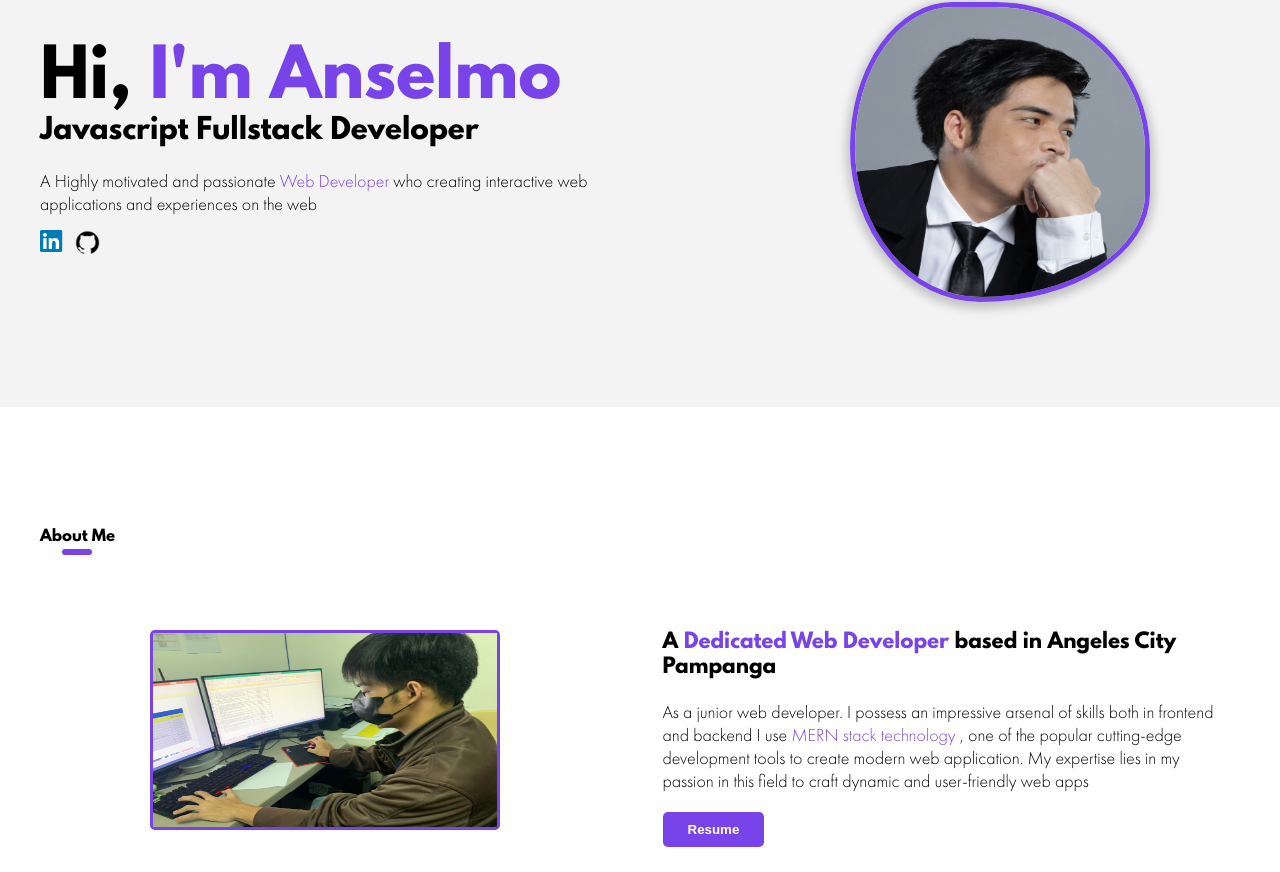
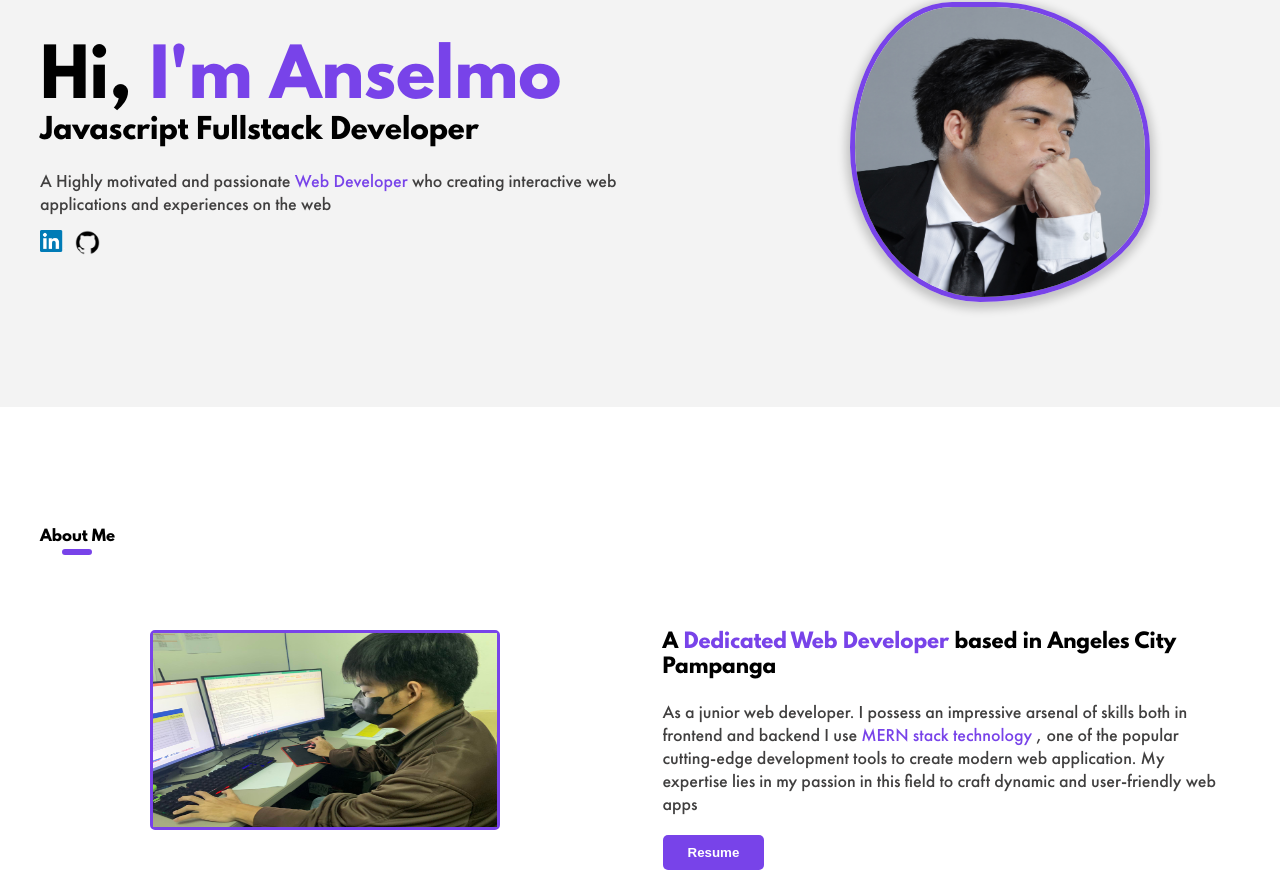
Before and after one commit to anselmo07-2001/anselmo-portfolio, a React (Vite) app: page / in a window 1280 px wide. Shown: the part 183-1055 px from the top of the page. Built offline with nearby package versions, Linux system fonts and the light colour scheme.

Commit message:
added tooltips in aboutme section
change color and font of the heading in hero section and about me section

```diff
--- a/src/components/AboutMe.jsx
+++ b/src/components/AboutMe.jsx
@@ -15,13 +15,13 @@ const AboutMe = () => {
                     </div>
                     <div className="aboutMe-desc">
                         <div className="aboutMe__subheading leagueSpartanFont">A <span className="mainColor">Dedicated Web Developer</span> based in Angeles City Pampanga</div>
-                        <div className="futuraPtLight aboutMe__desc">As a junior web developer. I possess an impressive arsenal
+                        <div className="futuraPtMd aboutMe__desc">As a junior web developer. I possess an impressive arsenal
                             of skills both in frontend and backend I use <span className="mainColor">MERN stack
                             technology </span>, one of the popular cutting-edge development tools
                             to create modern web application. My expertise lies in my passion
                             in this field to craft dynamic and user-friendly web apps
                         </div>
-                        <button className="resumeBtn">Resume</button>
+                        <button className="resumeBtn" title="Download my resume">Resume</button>
                     </div>
                 </div>
             </div>
--- a/src/components/Hero.jsx
+++ b/src/components/Hero.jsx
@@ -40,7 +40,7 @@ const Hero = () => {
                 <div className="hero-user-desc">
                     <h1 className="hero-heading leagueSpartanFont">Hi, <span className="mainColor">I'm Anselmo</span></h1>
                     <h3 className="hero-subheading leagueSpartanFont">Javascript Fullstack Developer</h3>
-                    <div className="hero-desc futuraPtLight">A Highly motivated and passionate <span className="mainColor">Web Developer </span>
+                    <div className="hero-desc futuraPtMd">A Highly motivated and passionate <span className="mainColor">Web Developer </span>
                         who creating interactive web applications and experiences
                         on the web
                     </div>
--- a/src/style/AboutMeStyle.css
+++ b/src/style/AboutMeStyle.css
@@ -24,6 +24,7 @@
 .aboutMe__desc {
     font-size: 1.8rem;
     margin-bottom: 2rem;
+    color:#403f3f;
 }
 
 .aboutMe__headingWrapper {
--- a/src/style/HeroStyle.css
+++ b/src/style/HeroStyle.css
@@ -25,6 +25,7 @@
 .hero-desc {
     font-size:1.8rem;
     margin-bottom:1.5rem;
+    color:#403f3f;
 }
 
 .hero-icons {
```
